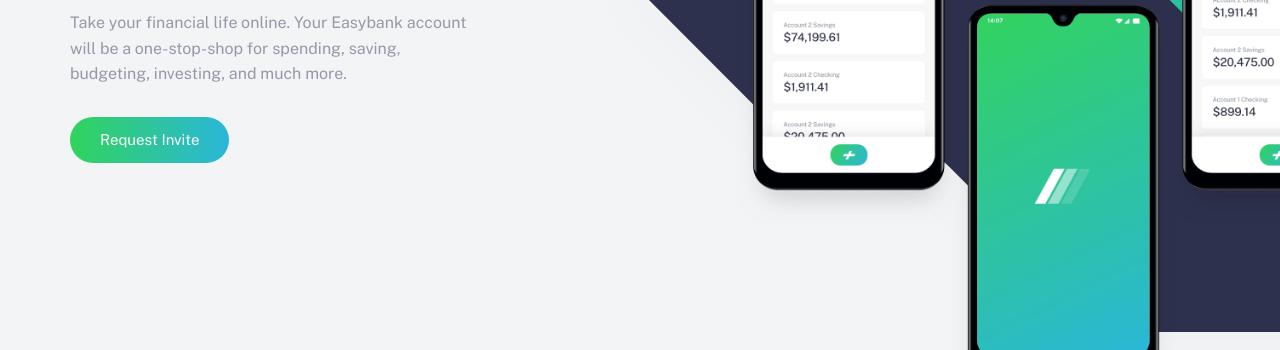
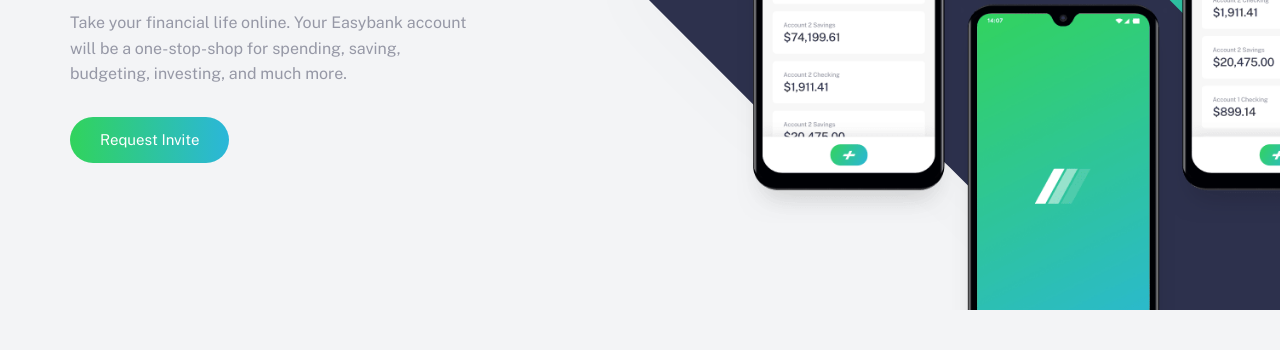
Before and after one commit to MarcoAndresSilva/Frontend-Mentor-Easybank-landing-page, a plain HTML site: page index.html in a window 1280 px wide. Shown: the part 330-680 px from the top of the page. Drawn offline with nearby package versions, Linux system fonts and the light colour scheme.

Commit message:
update style
header height

```diff
--- a/css/styles.css
+++ b/css/styles.css
@@ -59,7 +59,7 @@ body {
 
 /* header start */
 .header {
-  height: 105vh;
+  height: 80vh;
   overflow: hidden;
   position: relative;
 }
```
